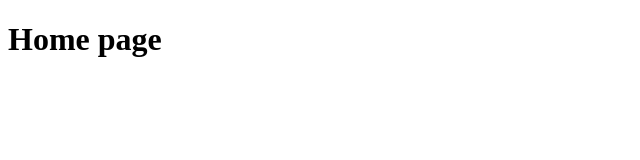
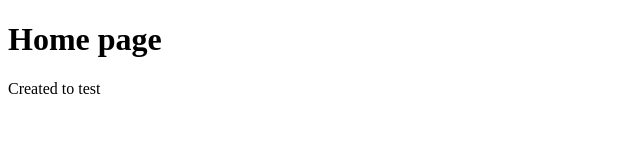
Before and after one commit to vishnu9651/Boat-project-unit-2, a plain HTML site: page HomePage.html in a window 1280 px wide. Shown: the whole page, without its empty margins (0-640 px from the left). Drawn offline with Linux system fonts and the light colour scheme.

Commit message:
created p tag

```diff
--- a/HomePage.html
+++ b/HomePage.html
@@ -8,5 +8,7 @@
 </head>
 <body>
     <h1>Home page</h1>
+
+    <p>Created to test</p>
 </body>
 </html>
```
